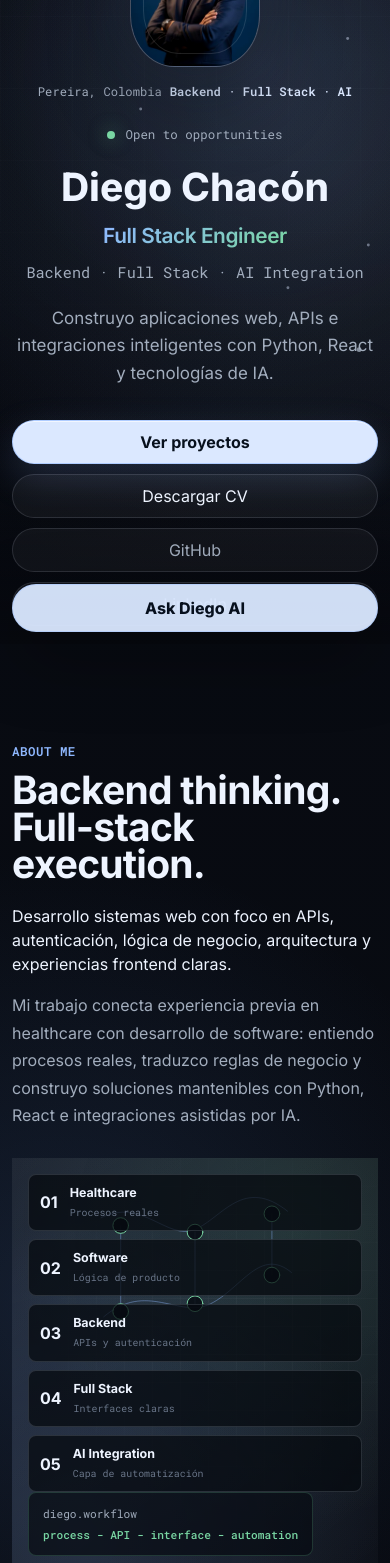
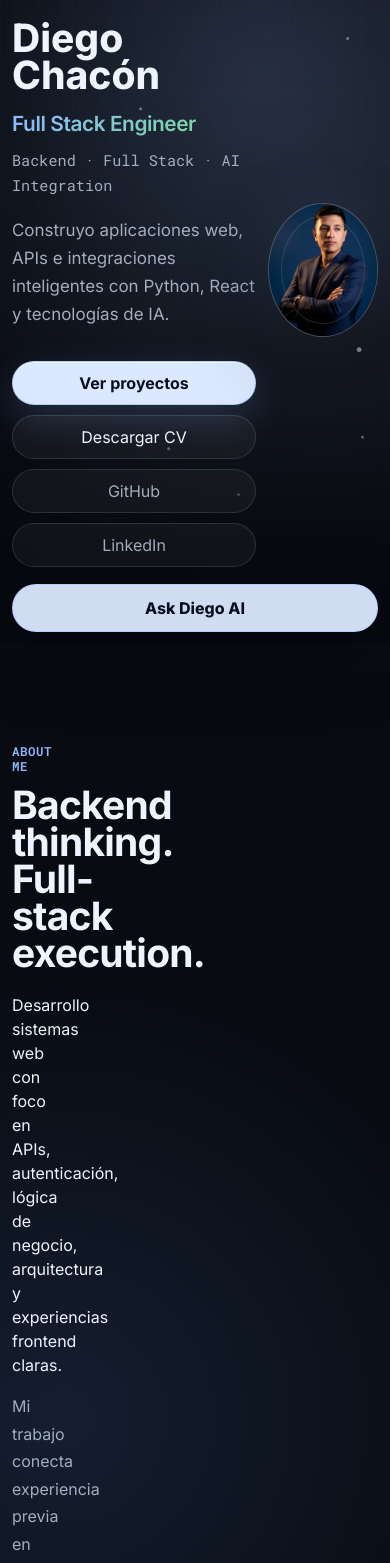
Before and after one commit to diegofce/DiegoPortfolio, a React (Vite) app: page / in a window 390 px wide. Shown: the part 200-1763 px from the top of the page. Built offline with nearby package versions, Linux system fonts and the light colour scheme.

Commit message:
Revert "TAREA: Mejorar diseño de la sección About y ajustes en la hero para mobile - Añadir gap, ajustar min-height y reestructurar layout"
This reverts commit 0e24c560f090f6d81bfe40e5fef23c589a39805c.

```diff
--- a/src/App.css
+++ b/src/App.css
@@ -1545,20 +1545,12 @@ main {
 
   .about-section {
     grid-template-columns: 1fr 1fr;
-    gap: 24px;
-  }
-
-  .about-intro {
-    grid-column: 1 / -1;
-  }
-
+  }
+
+  .about-intro,
   .about-story,
   .about-section .profile-card {
     grid-column: 1 / -1;
-  }
-
-  .about-visual {
-    min-height: 360px;
   }
 
   .stack-categories,
@@ -1616,39 +1608,21 @@ main {
     width: min(100% - 24px, var(--container));
   }
 
-  /* ===== HERO MOBILE: Vertical stack, centered photo ===== */
   .hero {
-    min-height: auto;
     min-height: 100svh;
   }
 
   .hero-inner {
-    display: flex;
-    flex-direction: column;
     min-height: 100svh;
-    gap: 0;
-    padding-top: 100px;
+    grid-template-columns: 1fr auto;
+    gap: 16px;
+    padding-top: 96px;
     padding-bottom: 48px;
     align-items: center;
-    justify-content: center;
   }
 
   .hero-portrait {
-    order: -1;
     justify-items: center;
-    margin-bottom: 32px;
-  }
-
-  .portrait-frame {
-    width: 160px;
-    aspect-ratio: 0.85;
-    border-radius: 42% 42% 34% 34%;
-  }
-
-  .hero-content {
-    width: 100%;
-    max-width: 100%;
-    text-align: center;
   }
 
   .hero h1 {
@@ -1662,12 +1636,6 @@ main {
 
   .hero-copy {
     margin-top: 20px;
-    max-width: 100%;
-  }
-
-  .hero-actions {
-    justify-content: center;
-    gap: 10px;
   }
 
   .hero-actions .button,
@@ -1675,11 +1643,19 @@ main {
     width: 100%;
   }
 
+  .hero-actions {
+    gap: 10px;
+  }
+
+  .portrait-frame {
+    width: 112px;
+    border-radius: 50%;
+  }
+
   .hero-portrait figcaption {
-    justify-content: center;
-  }
-
-  /* ===== STACK, PROJECTS, EDUCATION: Single column ===== */
+    display: none;
+  }
+
   .stack-categories,
   .projects-grid,
   .education-grid {
@@ -1694,7 +1670,6 @@ main {
     min-width: 156px;
   }
 
-  /* ===== ASSISTANT WIDGET ===== */
   .assistant-widget {
     right: 12px;
     bottom: 12px;
@@ -2080,55 +2055,46 @@ main {
 }
 
 @media (max-width: 620px) {
-  .about-section {
-    display: flex;
-    flex-direction: column;
+  .about-section,
+  .contact-section {
+    display: grid;
+    grid-template-columns: 1fr;
     gap: 32px;
   }
-
+  .about-intro,
+  .about-story,
+  .about-section .profile-card,
+  .contact-section .contact-links {
+    grid-column: auto;
+  }
   .about-intro h2 {
     max-width: 100%;
     font-size: clamp(2.5rem, 8vw, 4.5rem);
   }
-
   .about-intro > p {
     max-width: 100%;
   }
-
   .about-visual {
-    min-height: auto;
-    padding: 16px;
-  }
-
+    min-height: 320px;
+  }
   .principles-grid,
   .stack-categories,
   .architecture-board {
     grid-template-columns: 1fr;
   }
-
   .principle-card {
     min-height: 150px;
   }
-
   .stack-category {
     min-height: 225px;
   }
-
-  .contact-section {
-    display: flex;
-    flex-direction: column;
-    gap: 32px;
-  }
-
   .contact-section h2 {
     max-width: 100%;
     font-size: clamp(2.5rem, 8vw, 4.5rem);
   }
-
   .contact-visual {
     min-height: 180px;
   }
-
   .footer-end {
     display: grid;
     gap: 8px;
@@ -2197,7 +2163,7 @@ main {
 }
 
 .about-section {
-  grid-template-columns: minmax(0, 0.95fr) minmax(0, 1.05fr);
+  grid-template-columns: minmax(0, 0.95fr) minmax(360px, 1.05fr);
   gap: 28px 56px;
   align-items: stretch;
 }
@@ -2588,13 +2554,29 @@ main {
 
 @media (max-width: 620px) {
   .about-section {
-    display: flex;
-    flex-direction: column;
+    grid-template-areas:
+      'intro'
+      'visual'
+      'story'
+      'status';
+  }
+
+  .about-intro {
+    grid-area: intro;
   }
 
   .about-visual {
+    grid-area: visual;
     min-height: auto;
     padding: 16px;
+  }
+
+  .about-story {
+    grid-area: story;
+  }
+
+  .about-section .profile-card {
+    grid-area: status;
   }
 
   .career-path {
@@ -2675,17 +2657,19 @@ main {
   }
 
   .hero-inner {
-    gap: 0;
+    grid-template-columns: 1fr auto;
+    gap: 12px;
+    align-items: center;
     padding-top: 80px;
     padding-bottom: 32px;
   }
 
   .hero-portrait {
-    margin-bottom: 24px;
+    justify-items: center;
   }
 
   .portrait-frame {
-    width: 130px;
+    width: 110px;
   }
 
   .mobile-nav a,
```
